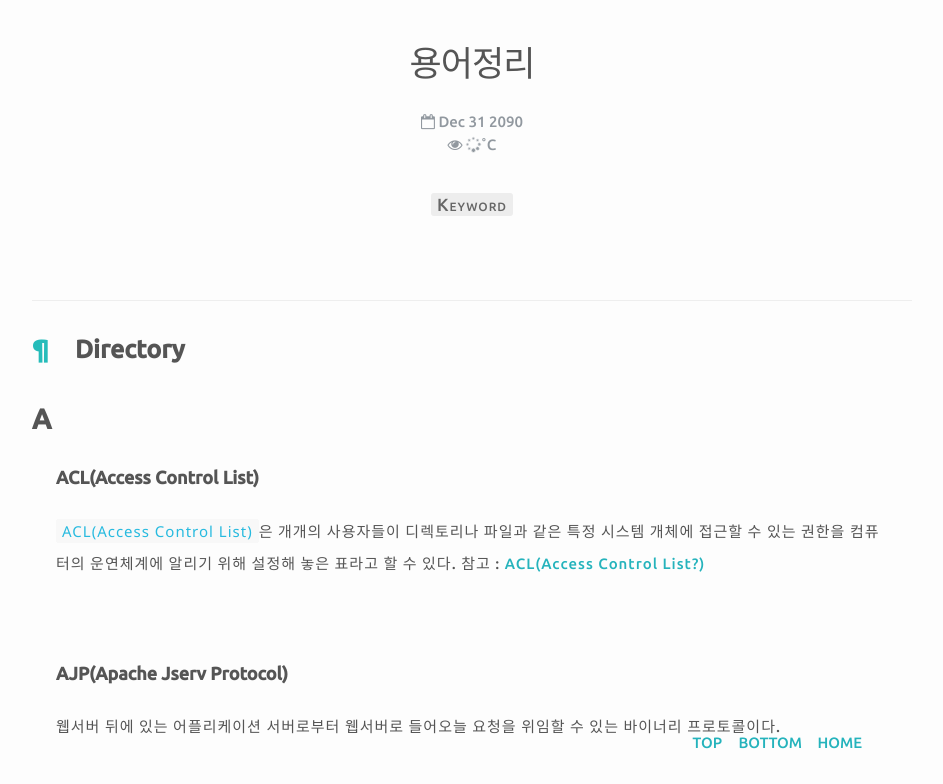
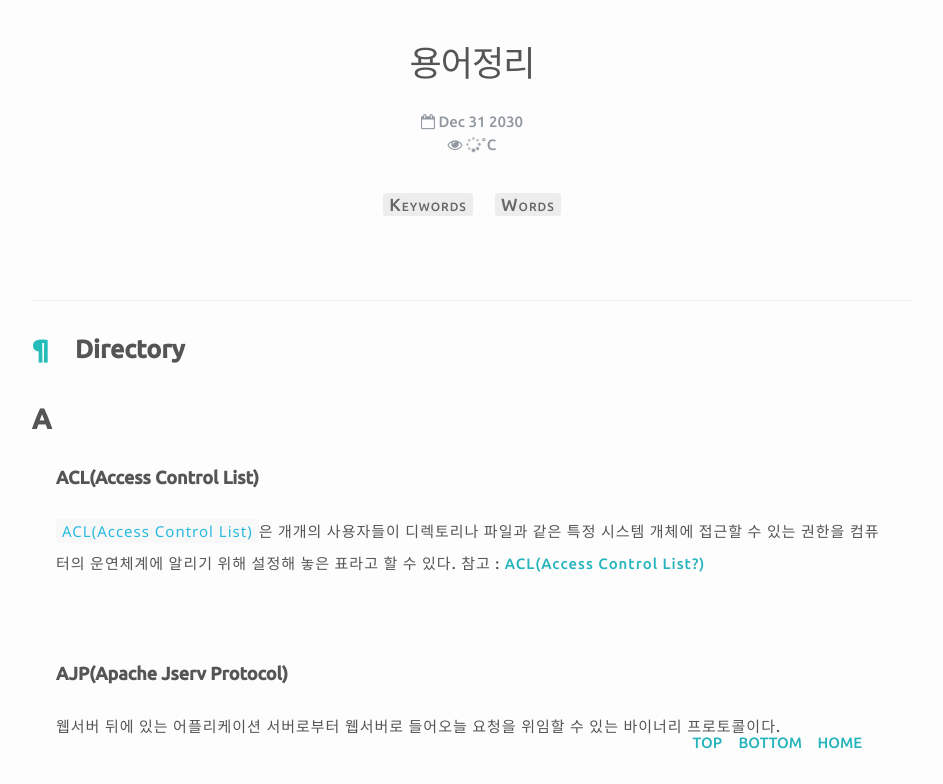
Before and after one commit to plus4070/plus4070.github.io, a Jekyll site: the page built from _posts/2030-12-31-용어정리.md, in a window 1280 px wide and 900 px high, cut to the strip 116-900 px from the top of the window. Shown: the whole strip, without its empty margins (168-1111 px from the left). Built offline with Jekyll 4.4.1, drawn with Linux system fonts in a browser that asks for light colours; nearby versions of some CDN libraries; comment, search, counter and statistics services are not loaded.

Commit message:
용어정리 날짜 변경

```diff
--- a/_posts/2090-12-31-용어정리.md
+++ b/_posts/2030-12-31-용어정리.md
@@ -2,7 +2,7 @@
 layout: post
 title: 용어정리
 categories: [NHN Entertainment DevDays]
-tags: [Keyword]
+tags: [Keywords, Words]
 comments: true
 description: !
 ---
```
